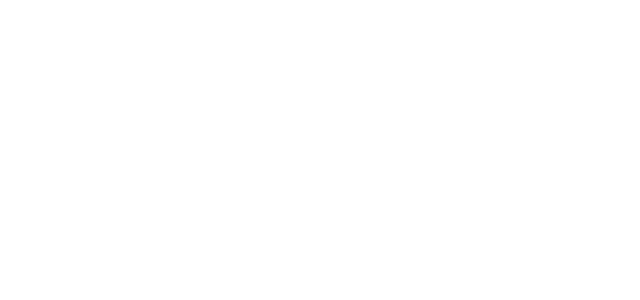
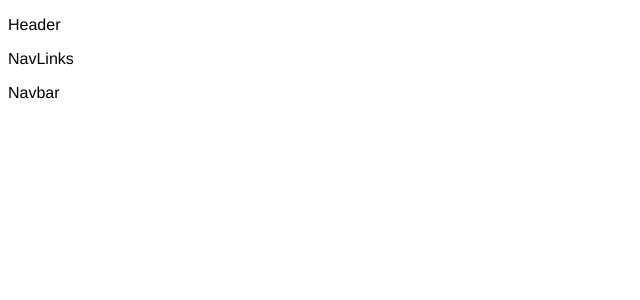
Before and after one commit to pinkegobox/cb-svelte, a Svelte app: page / in a window 1280 px wide. Shown: the top 300 px of the page, without its empty margins (0-640 px from the left). Built offline with nearby package versions, Linux system fonts and the light colour scheme.

Commit message:
add components needed for header

```diff
--- a/public/global.css
+++ b/public/global.css
@@ -0,0 +1,3 @@
+body {
+	font-family: "Helvetica Neue", Arial, sans-serif;
+}
--- a/src/App.svelte
+++ b/src/App.svelte
@@ -0,0 +1,5 @@
+<script>
+	import Header from './Header.svelte';
+</script>
+
+<Header />
--- /dev/null
+++ b/src/Header.svelte
@@ -0,0 +1,11 @@
+<script>
+    import Navbar from './Navbar.svelte';
+import NavBar from './Navbar.svelte';
+</script>
+
+<style>
+
+</style>
+
+<p>Header</p>
+<NavBar />
--- /dev/null
+++ b/src/NavLinks.svelte
@@ -0,0 +1 @@
+<p>NavLinks</p>
--- /dev/null
+++ b/src/Navbar.svelte
@@ -0,0 +1,6 @@
+<script>
+    import NavLinks from './NavLinks.svelte';
+</script>
+
+<NavLinks />
+<p>Navbar</p>
```
